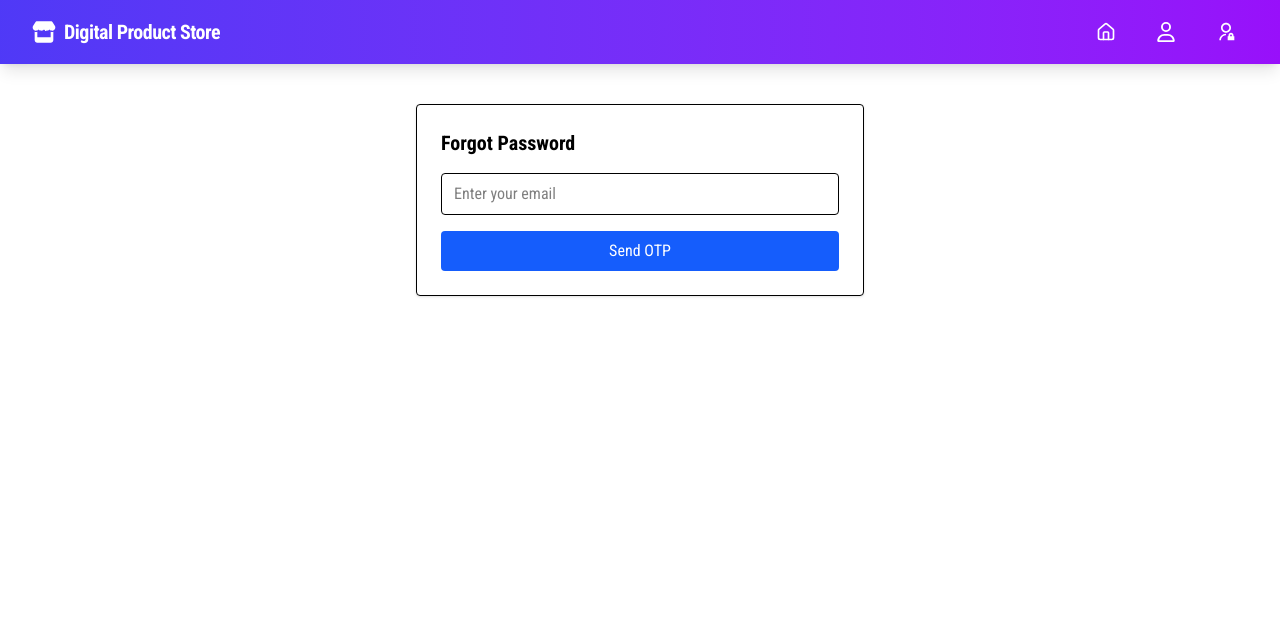
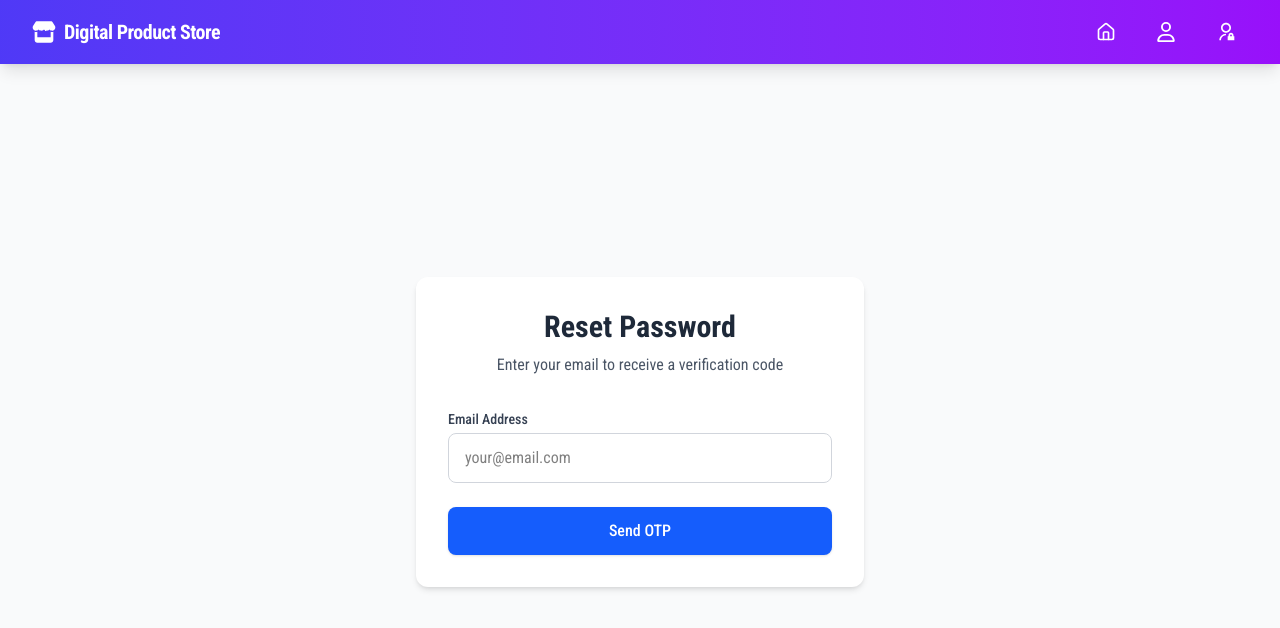
Before and after one commit to SyedSohail786/Subscription-Based-Products, a React (Vite) app in the folder frontend/: page /forgot-password in a window 1280 px wide. Shown: the top 628 px of the page. Built offline with nearby package versions, Linux system fonts and the light colour scheme; no server answers; a web font is replaced by a local one.

Commit message:
enhanced forgot password

```diff
--- a/frontend/src/pages/user/ChangePassword.jsx
+++ b/frontend/src/pages/user/ChangePassword.jsx
@@ -10,22 +10,32 @@ const ForgotPassword = () => {
   const [email, setEmail] = useState("");
   const [otp, setOtp] = useState("");
   const [newPassword, setNewPassword] = useState("");
+  const [isSendingOtp, setIsSendingOtp] = useState(false);
+  const [isResetting, setIsResetting] = useState(false);
   const navigate = useNavigate();
-  const handleSendOtp = async () => {
+
+  const handleSendOtp = async (e) => {
+    e.preventDefault();
+    setIsSendingOtp(true);
     try {
       const res = await axios.post(`${BACKEND_URL}/api/user/send-otp`, { email });
       toast.success(res.data.message);
       setStep(2);
     } catch (err) {
       toast.error(err.response?.data?.message || "Failed to send OTP");
+    } finally {
+      setIsSendingOtp(false);
     }
   };
 
-  const handleResetPassword = async () => {
+  const handleResetPassword = async (e) => {
+    e.preventDefault();
     if (!otp || !newPassword) {
       toast.error("Please enter OTP and new password");
       return;
     }
+
+    setIsResetting(true);
     try {
       const res = await axios.post(`${BACKEND_URL}/api/user/reset-password`, {
         email,
@@ -40,46 +50,128 @@ const ForgotPassword = () => {
       navigate("/login");
     } catch (err) {
       toast.error(err.response?.data?.message || "Failed to reset password");
+    } finally {
+      setIsResetting(false);
     }
   };
 
   return (
-    <div className="max-w-md mx-auto mt-10 p-6 border rounded shadow">
-      <h2 className="text-xl font-bold mb-4">Forgot Password</h2>
+    <div className="bg-gray-50 min-h-[calc(100vh-64px)] flex items-center justify-center p-4">
+      <div className="w-full max-w-md mx-auto">
+        <div className="bg-white rounded-xl shadow-md overflow-hidden p-8">
+          <div className="text-center mb-8">
+            <h1 className="text-3xl font-bold text-gray-800 mb-2">
+              {step === 1 ? "Reset Password" : "Create New Password"}
+            </h1>
+            <p className="text-gray-600">
+              {step === 1
+                ? "Enter your email to receive a verification code"
+                : "Enter the OTP and your new password"}
+            </p>
+          </div>
+
           {step === 1 ? (
-        <>
+            <form onSubmit={handleSendOtp} className="space-y-6">
+              <div>
+                <label htmlFor="email" className="block text-sm font-medium text-gray-700 mb-1">
+                  Email Address
+                </label>
                 <input
+                  id="email"
                   type="email"
-            placeholder="Enter your email"
+                  placeholder="your@email.com"
                   value={email}
                   onChange={(e) => setEmail(e.target.value)}
-            className="w-full px-3 py-2 border rounded mb-4"
+                  className="w-full px-4 py-3 border border-gray-300 rounded-lg focus:ring-2 focus:ring-blue-500 focus:border-blue-500 transition"
+                  required
                 />
-          <button onClick={handleSendOtp} className="w-full bg-blue-600 text-white py-2 rounded">
-            Send OTP
-          </button>
+              </div>
+
+              <button
+                type="submit"
+                disabled={isSendingOtp}
+                className={`w-full flex justify-center items-center ${
+                  isSendingOtp ? 'bg-blue-500' : 'bg-blue-600 hover:bg-blue-700'
+                } text-white font-medium py-3 px-4 rounded-lg shadow-sm transition duration-150 ease-in-out focus:outline-none focus:ring-2 focus:ring-offset-2 focus:ring-blue-500`}
+              >
+                {isSendingOtp ? (
+                  <>
+                    <svg className="animate-spin -ml-1 mr-3 h-5 w-5 text-white" xmlns="http://www.w3.org/2000/svg" fill="none" viewBox="0 0 24 24">
+                      <circle className="opacity-25" cx="12" cy="12" r="10" stroke="currentColor" strokeWidth="4"></circle>
+                      <path className="opacity-75" fill="currentColor" d="M4 12a8 8 0 018-8V0C5.373 0 0 5.373 0 12h4zm2 5.291A7.962 7.962 0 014 12H0c0 3.042 1.135 5.824 3 7.938l3-2.647z"></path>
+                    </svg>
+                    Sending...
                   </>
                 ) : (
-        <>
+                  "Send OTP"
+                )}
+              </button>
+            </form>
+          ) : (
+            <form onSubmit={handleResetPassword} className="space-y-6">
+              <div>
+                <label htmlFor="otp" className="block text-sm font-medium text-gray-700 mb-1">
+                  Verification Code
+                </label>
                 <input
+                  id="otp"
                   type="text"
-            placeholder="Enter OTP"
+                  placeholder="Enter 6-digit OTP"
                   value={otp}
                   onChange={(e) => setOtp(e.target.value)}
-            className="w-full px-3 py-2 border rounded mb-4"
+                  className="w-full px-4 py-3 border border-gray-300 rounded-lg focus:ring-2 focus:ring-blue-500 focus:border-blue-500 transition"
+                  required
                 />
+              </div>
+
+              <div>
+                <label htmlFor="newPassword" className="block text-sm font-medium text-gray-700 mb-1">
+                  New Password
+                </label>
                 <input
+                  id="newPassword"
                   type="password"
-            placeholder="Enter new password"
+                  placeholder="••••••••"
                   value={newPassword}
                   onChange={(e) => setNewPassword(e.target.value)}
-            className="w-full px-3 py-2 border rounded mb-4"
+                  className="w-full px-4 py-3 border border-gray-300 rounded-lg focus:ring-2 focus:ring-blue-500 focus:border-blue-500 transition"
+                  required
                 />
-          <button onClick={handleResetPassword} className="w-full bg-green-600 text-white py-2 rounded">
-            Reset Password
+              </div>
+
+              <button
+                type="submit"
+                disabled={isResetting}
+                className={`w-full flex justify-center items-center ${
+                  isResetting ? 'bg-green-500' : 'bg-green-600 hover:bg-green-700'
+                } text-white font-medium py-3 px-4 rounded-lg shadow-sm transition duration-150 ease-in-out focus:outline-none focus:ring-2 focus:ring-offset-2 focus:ring-green-500`}
+              >
+                {isResetting ? (
+                  <>
+                    <svg className="animate-spin -ml-1 mr-3 h-5 w-5 text-white" xmlns="http://www.w3.org/2000/svg" fill="none" viewBox="0 0 24 24">
+                      <circle className="opacity-25" cx="12" cy="12" r="10" stroke="currentColor" strokeWidth="4"></circle>
+                      <path className="opacity-75" fill="currentColor" d="M4 12a8 8 0 018-8V0C5.373 0 0 5.373 0 12h4zm2 5.291A7.962 7.962 0 014 12H0c0 3.042 1.135 5.824 3 7.938l3-2.647z"></path>
+                    </svg>
+                    Verifying...
+                  </>
+                ) : (
+                  "Reset Password"
+                )}
               </button>
-        </>
+
+              <div className="text-center">
+                <button
+                  type="button"
+                  onClick={() => setStep(1)}
+                  className="text-sm text-blue-600 hover:text-blue-800 font-medium hover:underline"
+                >
+                  Back to Email
+                </button>
+              </div>
+            </form>
           )}
+        </div>
+      </div>
     </div>
   );
 };
```
Also changed, not shown: 1 other file (tests, documents, lock files or other folders). Lines whose indentation alone changed are shown as unchanged.
